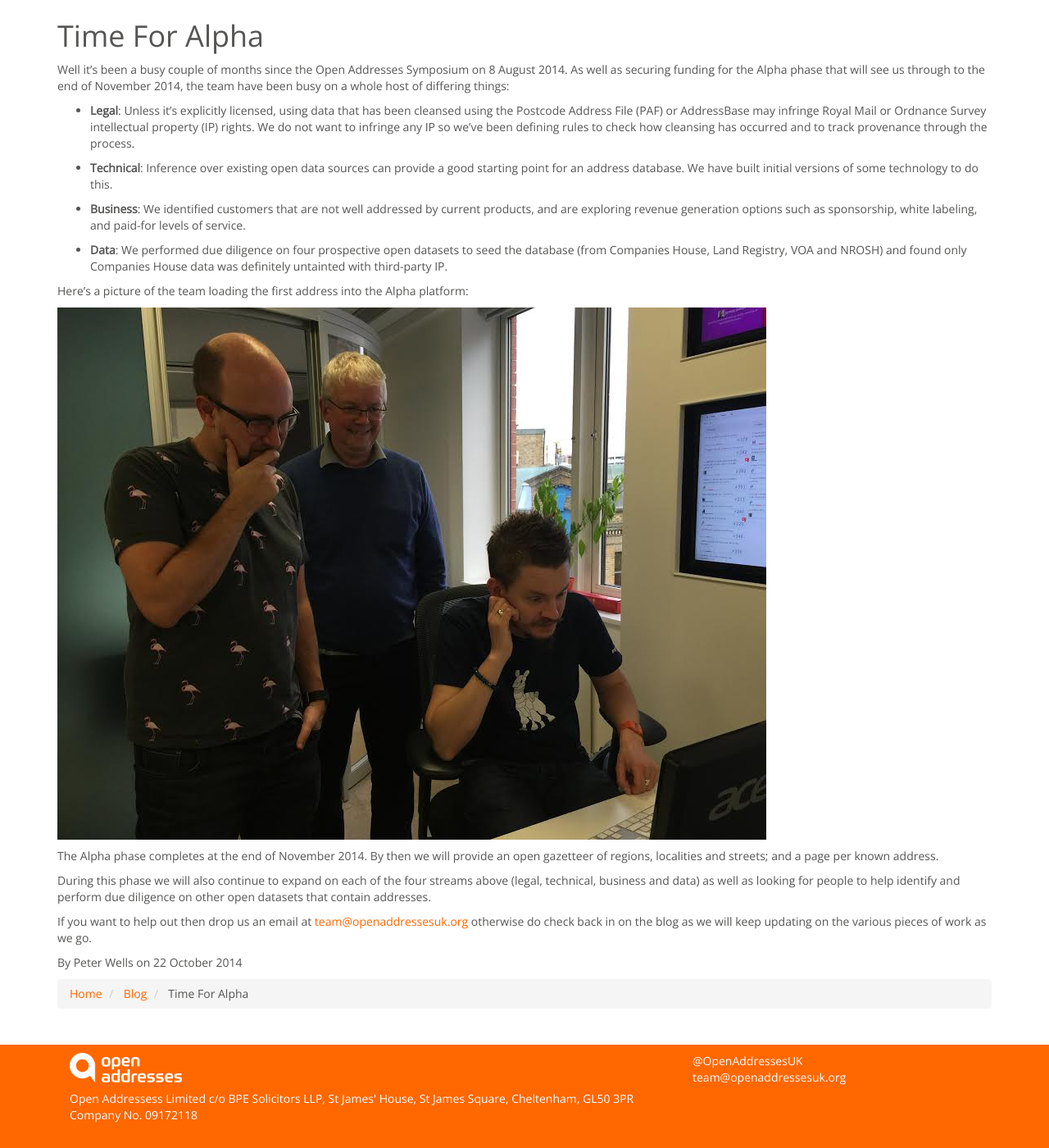
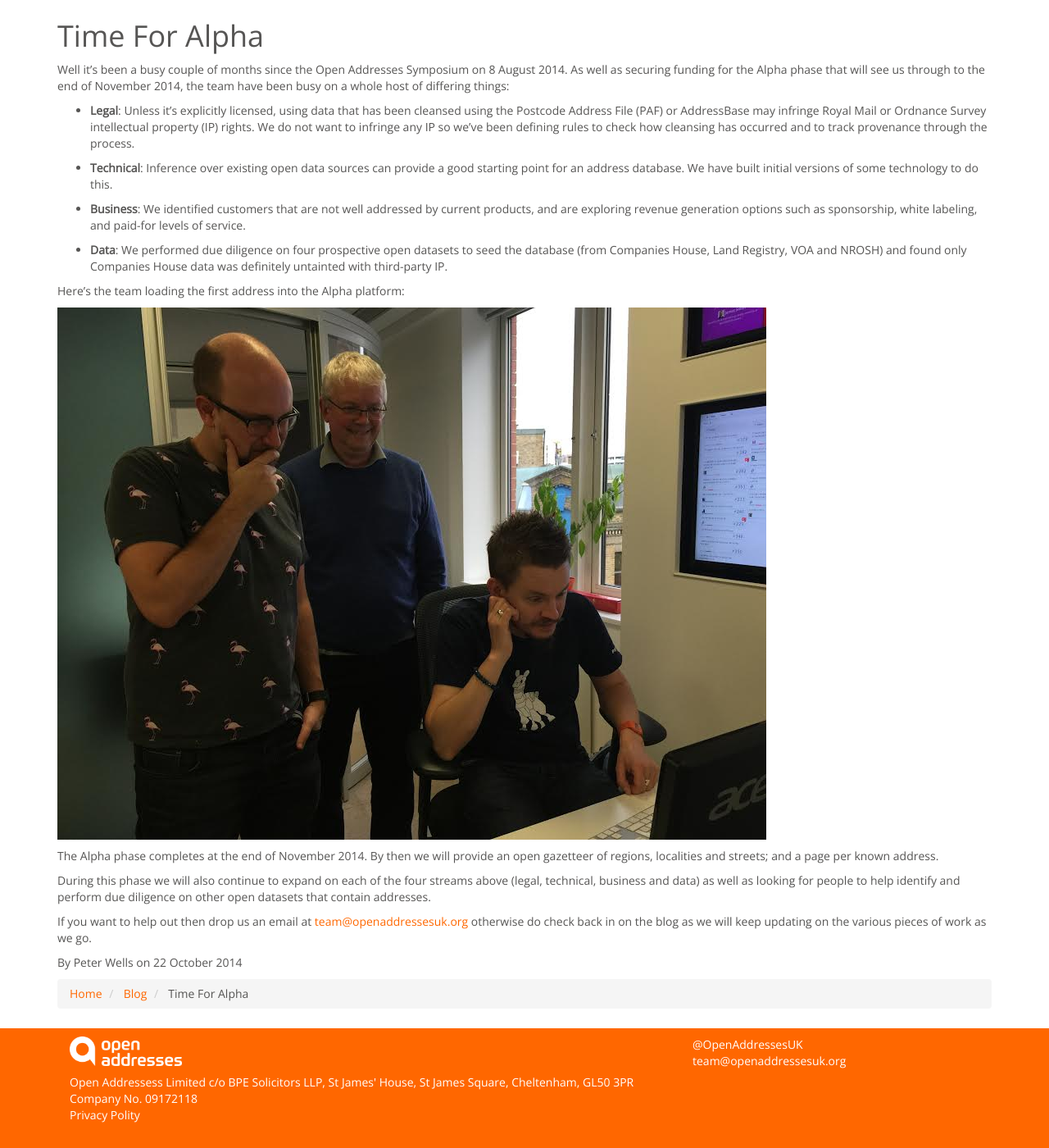
Before and after one commit to OpenAddressesUK/OLD_openaddressesuk.github.io, a Jekyll site: the page built from blog/_posts/2014-10-22-time-for-alpha.md, in a window 1280 px wide and 1400 px high, scrolled down 188 px. Shown: the whole window at 82% size. Built offline with Jekyll 4.4.1, drawn with Linux system fonts in a browser that asks for light colours; nearby versions of some CDN libraries; comment, search, counter and statistics services are not loaded.

Commit message:
Website content
Privacy policy

```diff
--- a/_includes/footer.html
+++ b/_includes/footer.html
@@ -10,6 +10,8 @@
         Open Addressess Limited c/o BPE Solicitors LLP, St James' House, St James Square, Cheltenham, GL50 3PR
         <br>
         Company No. 09172118
+        <br>
+        <a href='/about/data/privacy.md'>Privacy Polity</a>
       </address>
 
     </div>
--- a/blog/_posts/2014-10-22-time-for-alpha.md
+++ b/blog/_posts/2014-10-22-time-for-alpha.md
@@ -12,7 +12,7 @@ Well it’s been a busy couple of months since the Open Addresses Symposium on 8
 
 * **Data**: We performed due diligence on four prospective open datasets to seed the database (from Companies House, Land Registry, VOA and NROSH) and found only Companies House data was definitely untainted with third-party IP.
 
-Here's a picture of the team loading the first address into the Alpha platform:
+Here's the team loading the first address into the Alpha platform:
 
 ![The First Address](/assets/images/thefirstaddress.jpg)
 
```
Also changed, not shown: about/data/privacy.md (added, +31 -0 lines).
